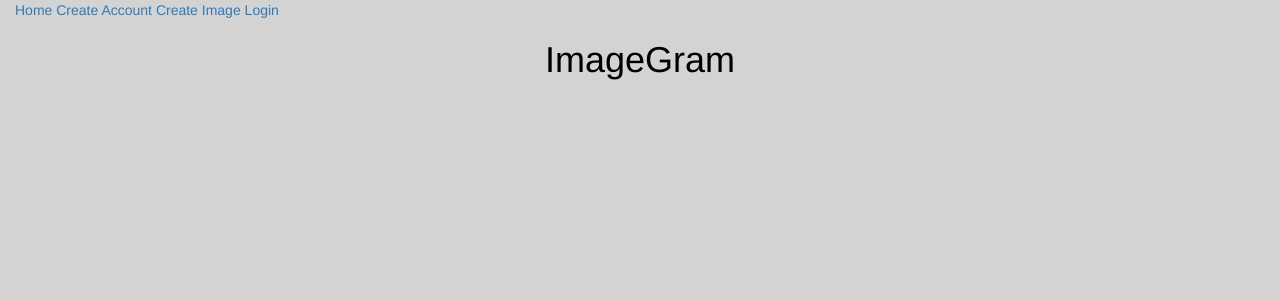
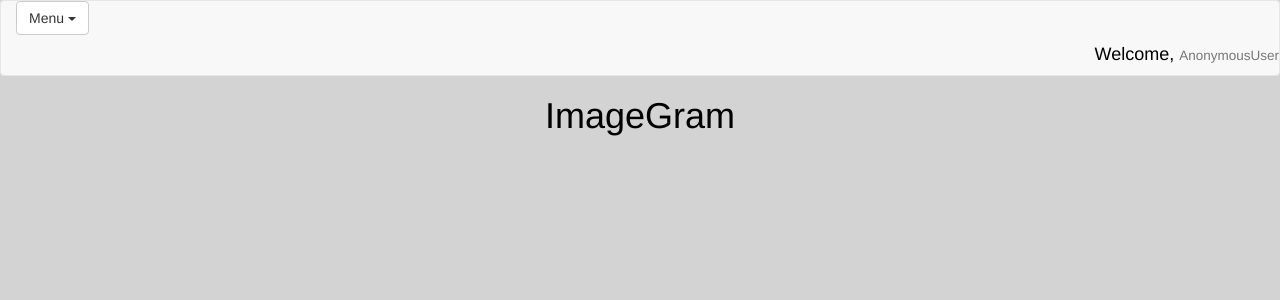
Before and after one commit to destanton/imagegram, a Django app: page / in a window 1280 px wide. Shown: the top 300 px of the page. Run offline with Django 3.2, Linux system fonts and the light colour scheme; data that the repository does not hold is empty; some libraries are stand-ins or nearby versions.

Commit message:
working on layout

```diff
--- a/imagegram/templates/base.html
+++ b/imagegram/templates/base.html
@@ -5,6 +5,11 @@
     <meta charset="utf-8">
     <title>ImageGram</title>
     <link rel="stylesheet" href="{% static 'css/bootstrap.css' %}" media="screen" title="no title">
+    <link rel="stylesheet" href="{% static 'css/main.css' %}" media="screen" title="no title">
+    <link rel="stylesheet" href="https://maxcdn.bootstrapcdn.com/bootstrap/3.3.7/css/bootstrap.min.css">
+    <script src="https://ajax.googleapis.com/ajax/libs/jquery/3.1.1/jquery.min.js"></script>
+    <script src="https://maxcdn.bootstrapcdn.com/bootstrap/3.3.7/js/bootstrap.min.js"></script>
+
     <style media="screen">
       body{
         background-color: lightgrey;
@@ -14,16 +19,28 @@
     </style>
   </head>
   <body>
-    <div class="container-fluid">
-      <a href="{% url 'image_list_view' %}">Home</a>
-      <a href="{% url 'user_create_view' %}">Create Account</a>
-      <a href="{% url 'image_create_view' %}">Create Image</a>
-      {% if not request.user.is_authenticated %}
-      <a href="{% url 'login' %}">Login</a>
-      {% else %}
-      <a href="{% url 'logout' %}?next={% url "image_list_view" %}">Logout</a>
-      {% endif %}
-      <h1 align="center">ImageGram</h1>
+      <div class="navbar navbar-default">
+        <div class="container-fluid">
+          <div class="navbar-header">
+            <div class="dropdown">
+              <button class="btn btn-default dropdown-toggle" type="button" name="button" data-toggle="dropdown">
+                Menu <span class="caret"></span></button>
+                <ul class="dropdown-menu">
+                <li><a href="{% url 'image_list_view' %}">Home</a></li>
+                <li><a href="{% url 'user_create_view' %}">Create Account</a></li>
+                <li><a href="{% url 'image_create_view' %}">Create Image</a></li>
+                {% if not request.user.is_authenticated %}
+                <li><a href="{% url 'login' %}">Login</a></li>
+                {% else %}
+                <li><a href="{% url 'logout' %}?next={% url "image_list_view" %}">Logout</a></li>
+                {% endif %}
+              </ul>
+            </div>
+          </div>
+        </div>
+          <h4 align="right">Welcome, <small>{{request.user}}</small></h4>
+        </div>
+        <h1 align="center">ImageGram</h1>
       <br>
     {% block content %}
 
--- a/imagegram/templates/image_app/image_confirm_delete.html
+++ b/imagegram/templates/image_app/image_confirm_delete.html
@@ -5,8 +5,9 @@
     {% csrf_token %}
     <p>
       You are about to delete this post. Are you sure?
-      <input type="submit" name="" value="Yes">
-      <button type="button" name="button"><a href="{% url 'image_list_view' %}">No</a></button>
+
+      <input type="submit" class="btn btn-success" value="Yes">
+      <button type="button" class="btn btn-danger"><a href="{% url 'image_list_view' %}">No</a></button>
     </p>
   </form>
 
--- a/imagegram/templates/image_app/image_list.html
+++ b/imagegram/templates/image_app/image_list.html
@@ -1,19 +1,19 @@
 {% extends 'base.html' %}
 
 {% block content %}
+<div class="container-fluid">
+  <div class="row">
     {% for image in object_list %}
- <div class="row">
-   <div class="col-md-3">
+     <div class="col-md-4">
        <div class="thumbnail">
-   <a href="{% url 'image_detail_view' image.id %}"><img src="{{image.image_url}}" alt="Picture Not Found" /></a>
+         <a href="{% url 'image_detail_view' image.id %}"><img src="{{image.image_url}}" alt="Picture Not Found" style="width:150px;height:150px" /></a>
          <div class="caption">
               <h3 align='center'>{{ image.title }}</h3>
               <h5 align='center'>{{ image.description }}</h5>
-    <p><a href="{% url 'image_delete_view' image.id %}" class="btn btn-warning" role="">Delete</a>
-      <a href="{% url 'image_comment_view' image.id %}" class="btn btn-success pull-right" role="">Comment</a></p>
- </div>
           </div>
       </div>
     </div>
   {% endfor %}
+</div>
+</div>
 {% endblock %}
```
Also changed, not shown: imagegram/templates/image_app/comment_form.html (+11 -5 lines), imagegram/templates/image_app/image_detail.html (+32 -19 lines), imagegram/image_app/static/css/main.css (added). Lines whose indentation alone changed are shown as unchanged.
